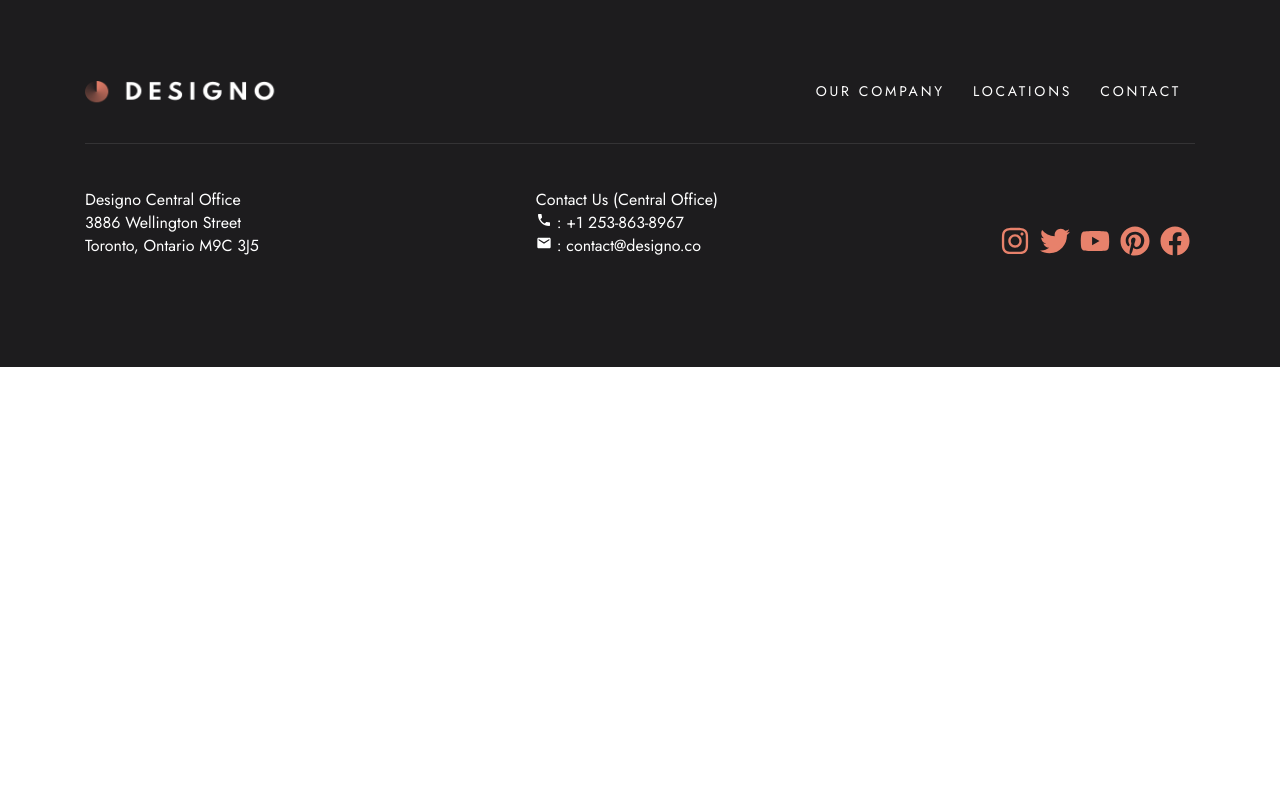
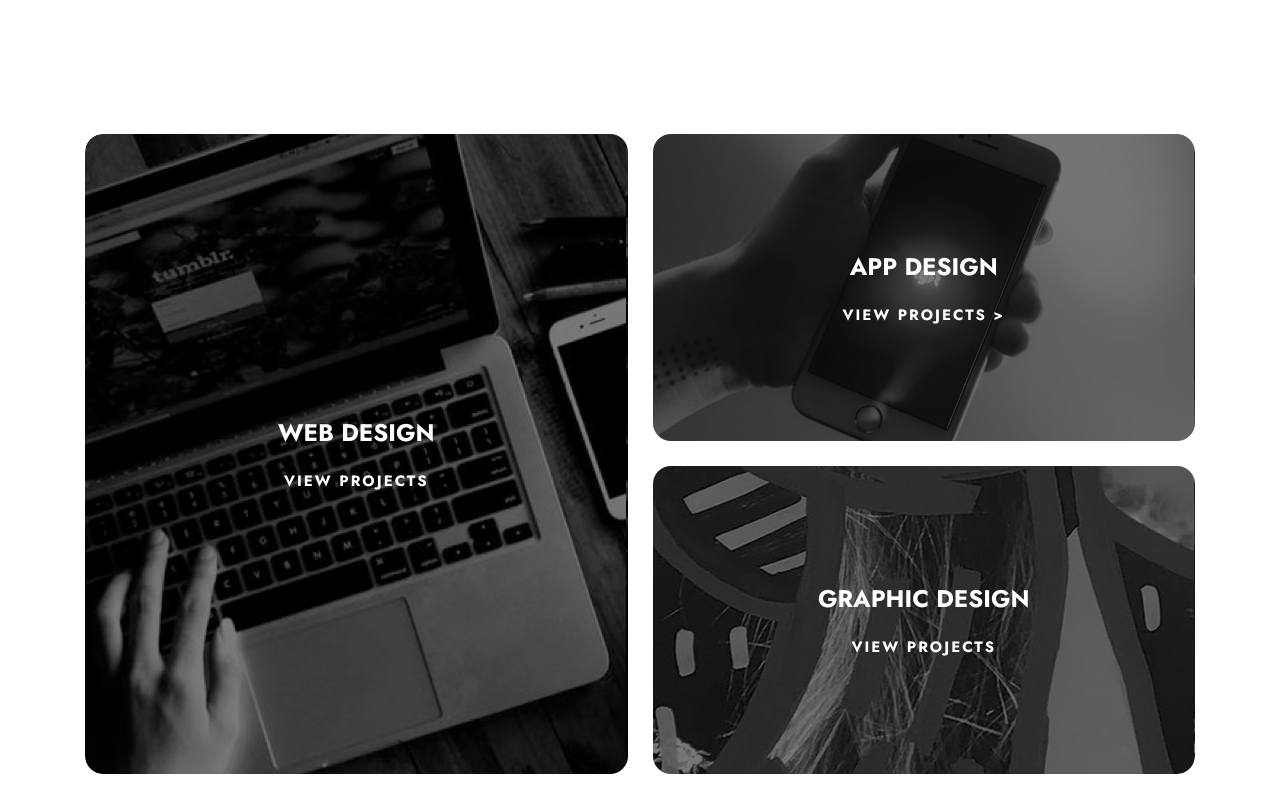
Before and after one commit to pedrohperoni/designo, a React (Create React App) app: page / in a window 1280 px wide. Shown: the part 820-1620 px from the top of the page. Before the commit the page ends 1187 px from the top, so only its background shows below. Built offline with nearby package versions, Linux system fonts and the light colour scheme; the HTML template or start-up script is replaced by a standard one.

Commit message:
homeDesign

```diff
--- a/src/pages/Home.js
+++ b/src/pages/Home.js
@@ -21,13 +21,34 @@ export function Home(){
                   <img src={phone} alt="iphone" />
                </div>
             </div>
+            <div className="designHome">
+               <div className="designHomeWeb">
+                  <div className="designHomeBoxTxt">
+                     <h2>WEB DESIGN</h2>
+                     <h4>VIEW PROJECTS</h4>
+                  </div>
+               </div>
+               <div className="designHomeRight">
+                  <div className="designHomeApp">
+                     <div className="designHomeBoxTxt">
+                        <h2>APP DESIGN</h2>
+                        <h4>VIEW PROJECTS ></h4>
+                     </div>
+                  </div>
+                  <div className="designHomeGraphic">
+                     <div className="designHomeBoxTxt">
+                        <h2>GRAPHIC DESIGN</h2>
+                        <h4>VIEW PROJECTS</h4>
+                     </div>
+                  </div>
+               </div>
+            </div>
 
 
 
 
 
 
-            <div className="designHome"></div>
             <div className="featuresHome"></div>
             <div className="talkHome"></div>
          </div>
--- a/src/styles/home.css
+++ b/src/styles/home.css
@@ -3,7 +3,10 @@
    display: flex;
    align-items: center;
    justify-content: center;
+   flex-direction: column;
 }
+
+/* 1st container */
 
 .heroHome{
    width:1110px;
@@ -14,6 +17,7 @@
    justify-content: center;
    border-radius:18px;
    overflow:hidden;
+   margin-bottom: 160px;
 }
 
 .heroHomeTxt{
@@ -35,3 +39,77 @@
    position: relative;
    top: 120px;
 }
+
+/* 2nd container */
+
+.designHome{
+   width:1110px;
+   height:640px;
+   display: flex;
+   align-items: center;
+   justify-content: center;
+   border-radius:18px;
+   overflow:hidden;
+   margin-bottom: 160px;
+}
+
+.designHomeWeb{
+   width:50%;
+   background:linear-gradient( rgba(0, 0, 0, 0.5), rgba(0, 0, 0, 0.5) ),url(../assets/images/home/image-web-design-large.jpg);
+   height:100%;
+   display: flex;
+   align-items: center;
+   justify-content: center;
+   margin-right: 25px;
+   border-radius: 18px;
+}
+
+.designHomeRight{
+   width:50%;
+   height: 640px;
+   display: flex;
+   flex-direction: column;
+   align-items: center;
+   justify-content: center;
+   border-radius: 18px;
+}
+
+.designHomeApp, .designHomeGraphic{
+   height: 307.5px;
+   width: 100%;
+   border-radius: 18px;
+   display: flex;
+   align-items: center;
+   justify-content: center;
+}
+
+.designHomeApp{
+   margin-bottom: 25px;
+   background: linear-gradient( rgba(0, 0, 0, 0.5), rgba(0, 0, 0, 0.5) ),url(../assets/images/home/image-app-design.jpg)
+}
+
+.designHomeGraphic{
+   background: linear-gradient( rgba(0, 0, 0, 0.5), rgba(0, 0, 0, 0.5) ),url(../assets/images/home/image-graphic-design.jpg);
+}
+
+
+.designHomeBoxTxt{;
+   color: var(--white);
+   display: flex;
+   align-items:center;
+   justify-content: center;
+   flex-direction: column;
+   width: 220px;
+}
+
+.designHomeBoxTxt h2{
+   color: var(--white);
+   margin-bottom: 20px;
+}
+
+.designHomeBoxTxt h4{
+   color: var(--white);
+   font-size: 15px;
+   line-height: 22px;
+   letter-spacing:2px;
+}
```
